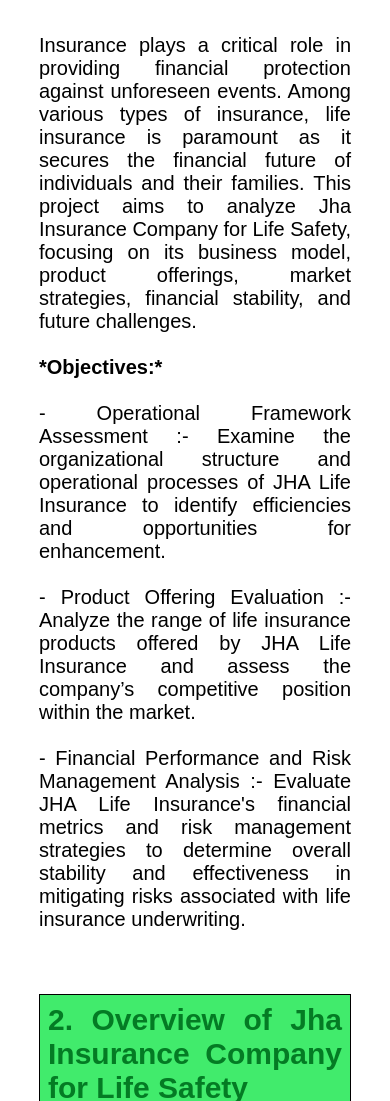
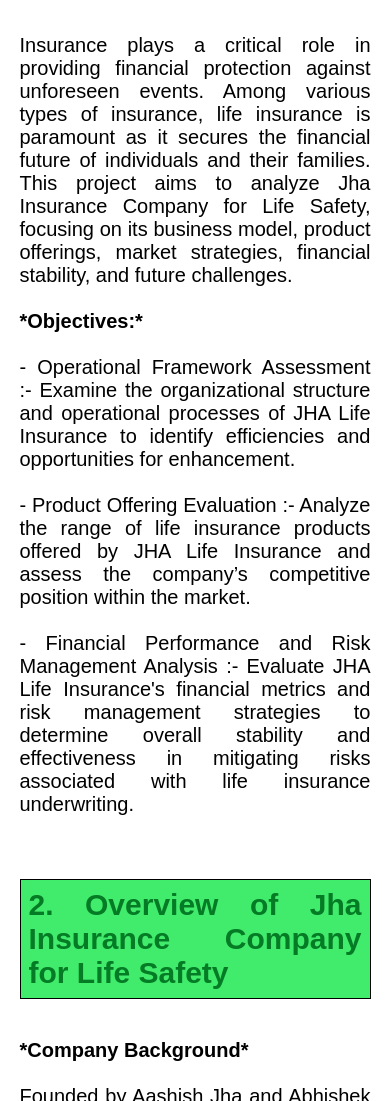
Before and after one commit to chandandevz/jha-insurance, a plain HTML site: page index.html in a window 390 px wide. Shown: the part 547-1648 px from the top of the page. Drawn offline with Linux system fonts and the light colour scheme.

Commit message:
Update style.css

```diff
--- a/style.css
+++ b/style.css
@@ -182,6 +182,10 @@ ol ul li{
         display: block;
     }
 
+    .main-container{
+        width: 90%;
+    }
+
     th, td{
         padding: 8px;
     }
```
